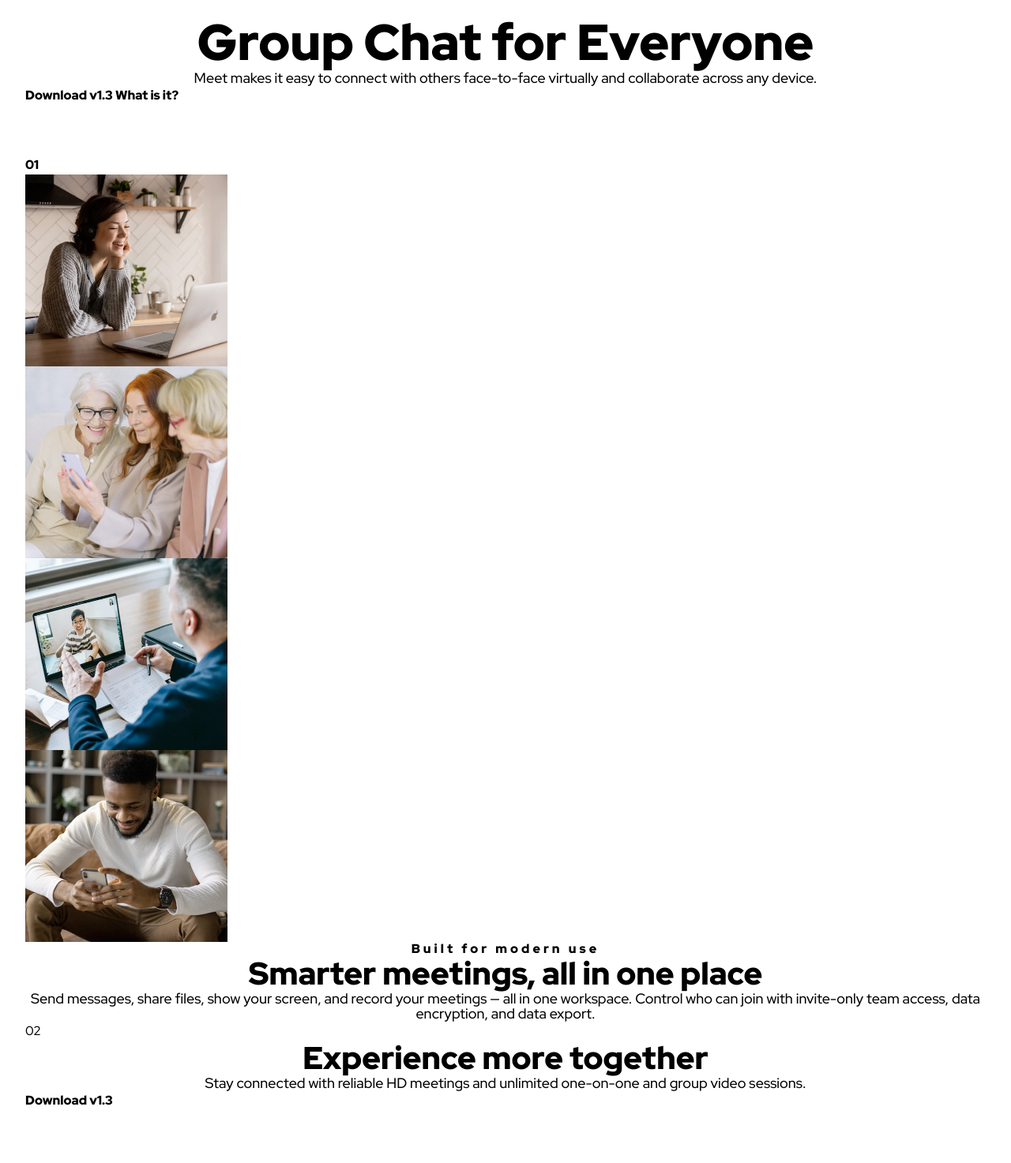
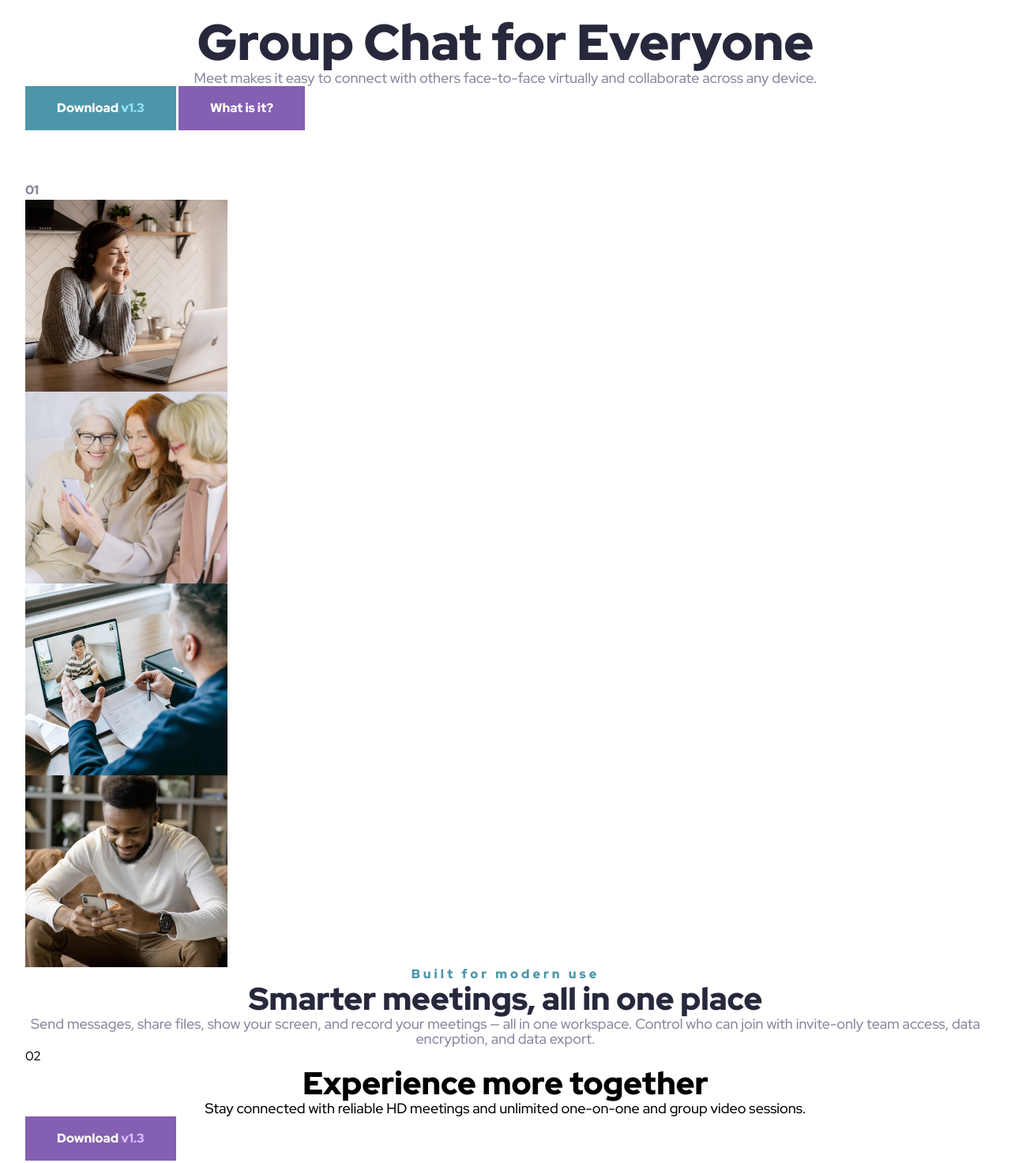
Before and after one commit to totibor/meet-landing-page, a website: page index.html in a window 1280 px wide. Shown: the part 560-2033 px from the top of the page at 79% size. Before the commit the page ends 1998 px from the top, so only its background shows below. Drawn offline with Linux system fonts and the light colour scheme.

Commit message:
Updating color utility classes on html

```diff
--- a/index.html
+++ b/index.html
@@ -19,25 +19,25 @@
     <section class="pt-16 pb-8 md:pb-16">
       <div class="-mx-16"><img src="./assets/tablet/image-hero.png" class="mx-auto mb-12 md:mb-18" alt="" /></div>
       <div class="">
-        <h1 class="text-preset-1 color-slate-900">
+        <h1 class="text-preset-1 text-slate-900">
           Group Chat for Everyone
         </h1>
-        <p class="text-preset-4 color-slate-600">
+        <p class="text-preset-4 text-slate-600">
           Meet makes it easy to connect with others face-to-face virtually and
           collaborate across any device.
         </p>
         <div class="">
-          <button class="text-preset-5 bg-color-cyan-600 color-white">
-            Download <span class="color-cyan-300">v1.3</span>
+          <button class="btn text-preset-5 bg-cyan-600 text-white">
+            Download <span class="text-cyan-300">v1.3</span>
           </button>
-          <button class="text-preset-5 bg-color-purple-600 color-white">
+          <button class="btn text-preset-5 bg-purple-600 text-white">
             What is it?
           </button>
         </div>
       </div>
     </section>
     <section>
-      <div class="text-preset-5 color-slate-600">01</div>
+      <div class="text-preset-5 text-slate-600">01</div>
       <div class="">
         <div class="">
           <img src="./assets/desktop/image-woman-in-videocall.jpg" width="256" alt="" />
@@ -49,11 +49,11 @@
         </div>
       </div>
       <div>
-        <p class="text-preset-3 color-cyan-600">Built for modern use</p>
-        <h2 class="text-preset-2 color-slate-900">
+        <p class="text-preset-3 text-cyan-600">Built for modern use</p>
+        <h2 class="text-preset-2 text-slate-900">
           Smarter meetings, all in one place
         </h2>
-        <p class="text-preset-4 color-slate-600">
+        <p class="text-preset-4 text-slate-600">
           Send messages, share files, show your screen, and record your
           meetings — all in one workspace. Control who can join with
           invite-only team access, data encryption, and data export.
@@ -69,8 +69,8 @@
         Stay connected with reliable HD meetings and unlimited one-on-one and
         group video sessions.
       </p>
-      <button class="text-preset-5 bg-color-purple-600 color-white">
-        Download <span class="color-purple-300">v1.3</span>
+      <button class="btn text-preset-5 bg-purple-600 text-white">
+        Download <span class="text-purple-300">v1.3</span>
       </button>
     </div>
   </footer>
--- a/input.css
+++ b/input.css
@@ -52,4 +52,9 @@
     font-size: 1rem;
     line-height: 1.5;
   }
+
+  .btn {
+    padding-inline: 40px;
+    padding-block: 16px;
+  }
 }
```
Also changed, not shown: output.css.
